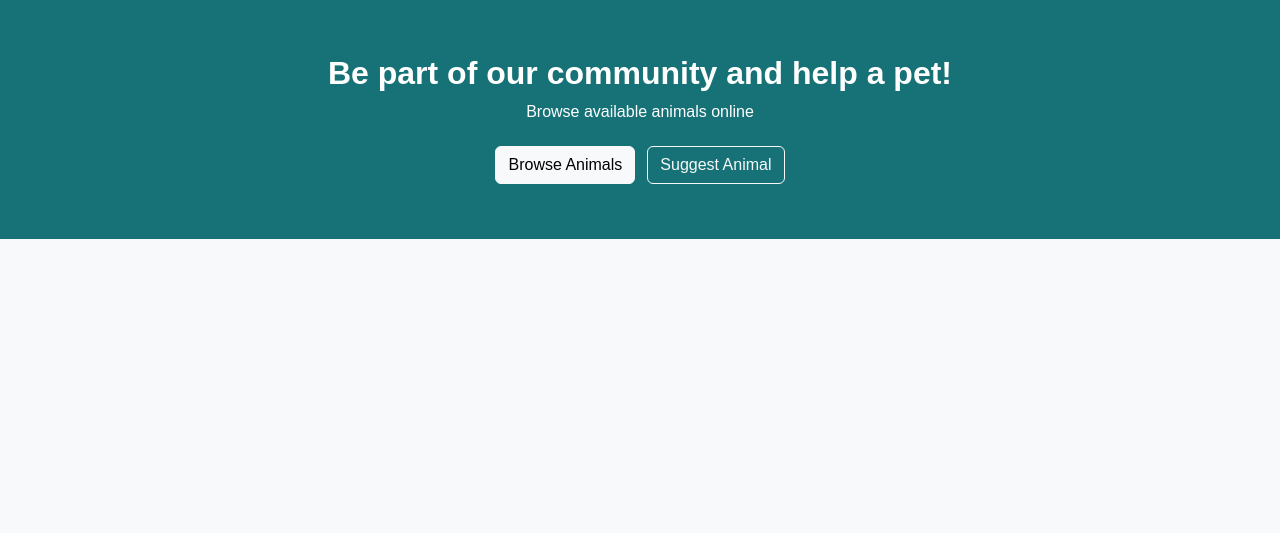
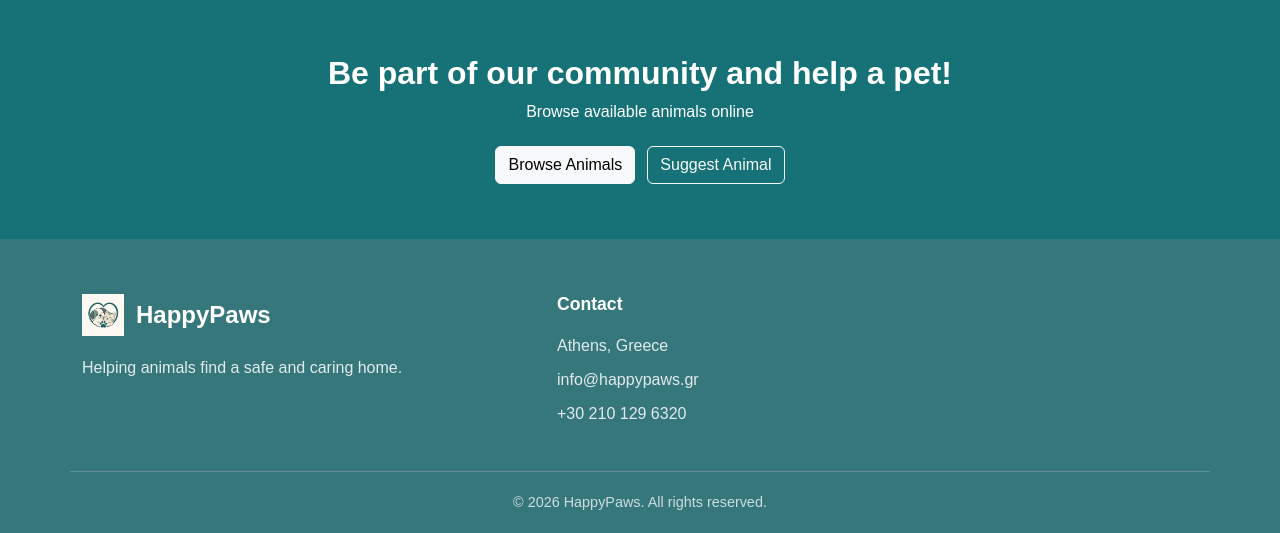
Before and after one commit to elenabatsog/HappyPaws, a Django app: page /about/ in a window 1280 px wide. Shown: the part 1418-1951 px from the top of the page. Before the commit the page ends 1657 px from the top, so only its background shows below. Run offline with Django 5.2, Linux system fonts and the light colour scheme; the visitor is signed in with stand-in values (Sample User, id 1).

Commit message:
Added footer for all pages

```diff
--- a/templates/base.html
+++ b/templates/base.html
@@ -71,8 +71,8 @@
                 </div>
             </div>
         </nav>
+        {% endif %}
 
-    {% endif %}
     {% if messages %}
 
         <div class="container mt-3">
@@ -90,6 +90,39 @@
     {% block content %}
     {% endblock %}
 
+    <footer class="main-footer">
+        <div class="container">
+            <div class="row g-4">
+                <div class="col-lg-5 col-md-6">
+                    <div class="footer-brand">
+                        <img src="{% static 'images/happypaws-logo.png' %}" alt="HappyPaws logo" class="footer-logo">
+                        <span>HappyPaws</span>
+                    </div>
+
+                    <p class="footer-description">
+                        Helping animals find a safe and caring home.
+                    </p>
+                </div>
+
+                <div class="col-lg-3 col-md-6">
+                    <h3 class="footer-title">
+                        Contact
+                    </h3>
+
+                    <div class="footer-contact">
+                        <p> Athens, Greece </p>
+                        <p> info@happypaws.gr </p>
+                        <p> +30 210 129 6320</p>
+                    </div>
+                </div>
+
+                <div class="footer-bottom">
+                    <p> © 2026 HappyPaws. All rights reserved. </p>
+                </div>
+            </div>
+        </div>
+    </footer>
+
     <script src="https://cdn.jsdelivr.net/npm/bootstrap@5.3.3/dist/js/bootstrap.bundle.min.js"></script>
 
     </body>
```
